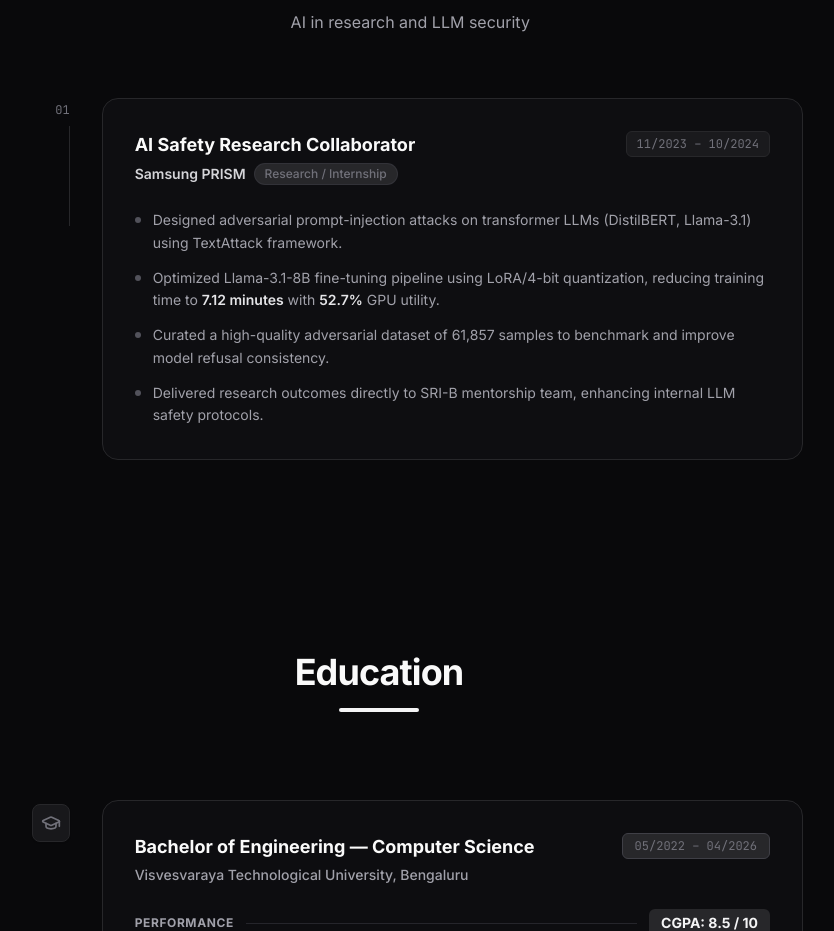
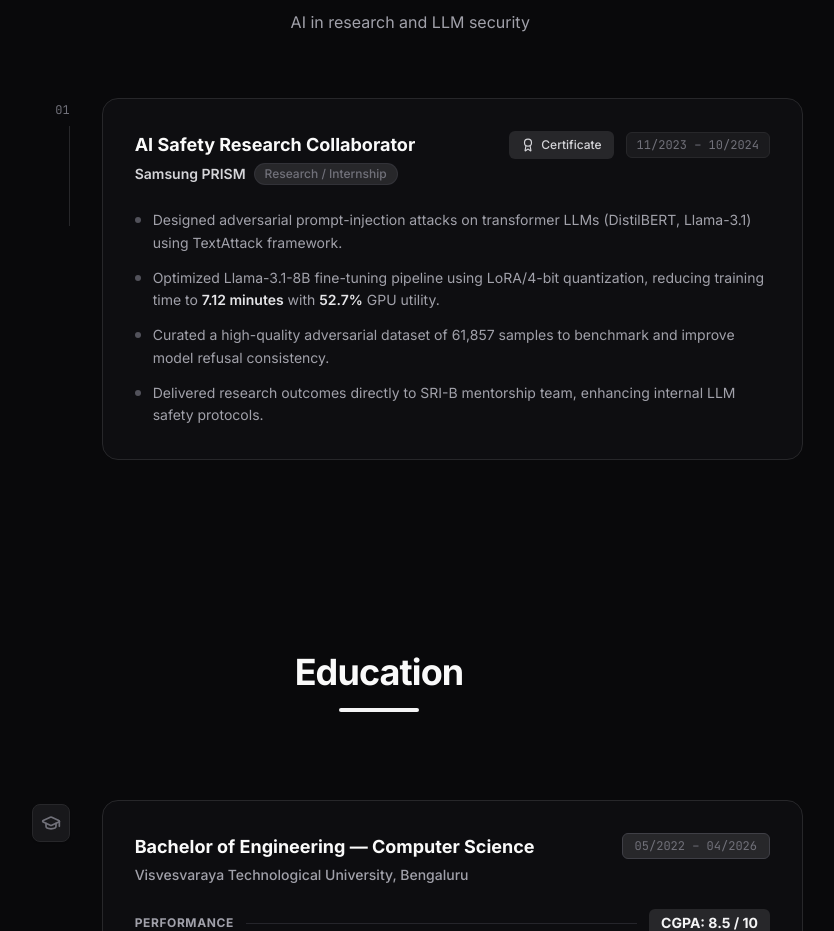
Before and after one commit to satyam-spb/spb_portfolio, a React (Vite) app: page / in a window 1280 px wide. Shown: the part 3160-4091 px from the top of the page, without its empty margins (261-1095 px from the left). Built offline with nearby package versions, Linux system fonts and the light colour scheme.

Commit message:
Added samsung PRISM certification image and button

```diff
--- a/components/Experience.tsx
+++ b/components/Experience.tsx
@@ -55,7 +55,7 @@ export const Experience: React.FC = () => {
                   </div>
                 </div>
                 <div className="flex items-center gap-3 shrink-0">
-                  {exp.company === "Samsung" && (
+                  {exp.company === "Samsung PRISM" && (
                     <a
                       href="/prism_certificate.png"
                       target="_blank"
```
